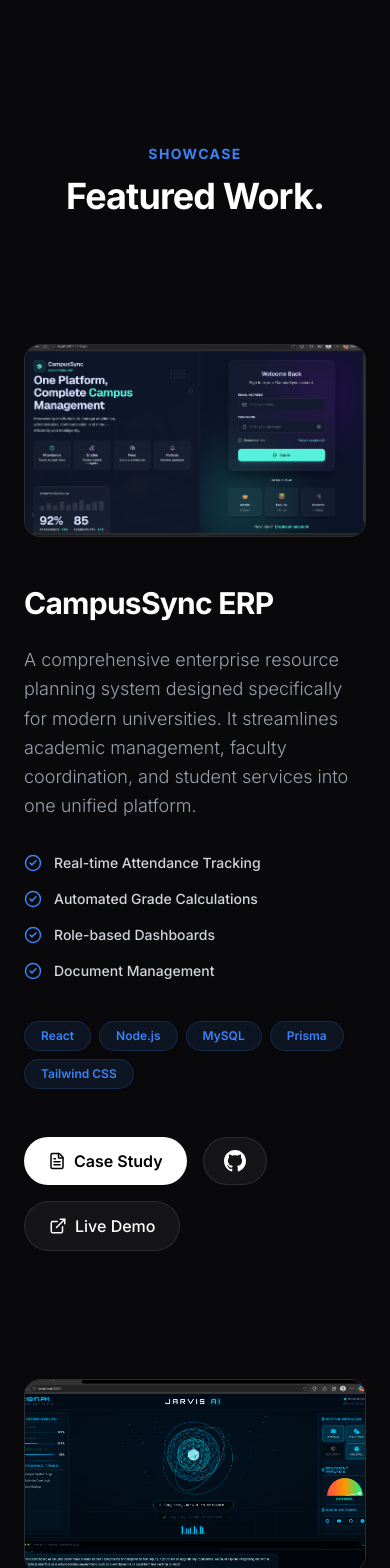
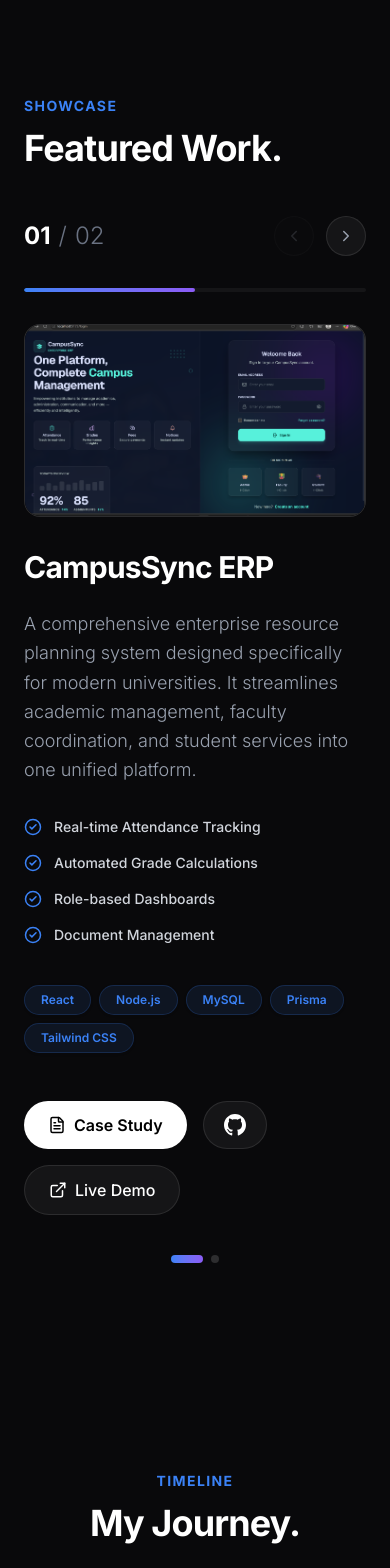
Before and after one commit to rishabhbhardwaj-dev/rishabh-portfolio, a React (Vite) app: page / in a window 390 px wide. Shown: the part 4640-6208 px from the top of the page. Built offline with nearby package versions, Linux system fonts and the light colour scheme.

Commit message:
Add featured projects carousel

```diff
--- a/src/sections/Projects.jsx
+++ b/src/sections/Projects.jsx
@@ -1,6 +1,6 @@
-import React from 'react';
-import { motion } from 'framer-motion';
-import { ExternalLink, FileText, CheckCircle2 } from 'lucide-react';
+import React, { useState, useCallback, useEffect } from 'react';
+import { motion, AnimatePresence } from 'framer-motion';
+import { ExternalLink, FileText, CheckCircle2, ChevronLeft, ChevronRight } from 'lucide-react';
 import { Link } from 'react-router-dom';
 import { siteConfig } from '../data/siteConfig';
 
@@ -11,7 +11,6 @@
     features: ["Real-time Attendance Tracking", "Automated Grade Calculations", "Role-based Dashboards", "Document Management"],
     tech: ["React", "Node.js", "MySQL", "Prisma", "Tailwind CSS"],
     image: siteConfig.projects.campusSync.image,
-    reverse: false,
     links: {
       caseStudy: siteConfig.projects.campusSync.caseStudy,
       github: siteConfig.projects.campusSync.github,
@@ -25,7 +24,6 @@
     features: ["Contextual Memory", "Workflow Automation", "API Integrations", "Voice Recognition"],
     tech: ["Next.js", "Python", "OpenAI API", "PostgreSQL"],
     image: siteConfig.projects.jarvisAI.image,
-    reverse: true,
     links: {
       caseStudy: siteConfig.projects.jarvisAI.caseStudy,
       github: siteConfig.projects.jarvisAI.github,
@@ -35,61 +33,148 @@
   }
 ];
 
+const slideVariants = {
+  enter: (dir) => ({
+    x: dir > 0 ? 600 : -600,
+    opacity: 0,
+  }),
+  center: {
+    x: 0,
+    opacity: 1,
+  },
+  exit: (dir) => ({
+    x: dir > 0 ? -600 : 600,
+    opacity: 0,
+  }),
+};
+
 export default function Projects() {
-  const ease = [0.16, 1, 0.3, 1];
+  const [current, setCurrent] = useState(0);
+  const [direction, setDirection] = useState(0);
+  const [isDragging, setIsDragging] = useState(false);
+  const total = projectsData.length;
+  const project = projectsData[current];
+
+  const goNext = useCallback(() => {
+    if (current + 1 < total) {
+      setDirection(1);
+      setCurrent((prev) => prev + 1);
+    }
+  }, [current, total]);
+
+  const goPrev = useCallback(() => {
+    if (current > 0) {
+      setDirection(-1);
+      setCurrent((prev) => prev - 1);
+    }
+  }, [current]);
+
+  useEffect(() => {
+    const handleKey = (e) => {
+      if (e.key === 'ArrowRight') goNext();
+      if (e.key === 'ArrowLeft') goPrev();
+    };
+    window.addEventListener('keydown', handleKey);
+    return () => window.removeEventListener('keydown', handleKey);
+  }, [goNext, goPrev]);
+
+  const handleDragEnd = (_, info) => {
+    setIsDragging(false);
+    const { offset, velocity } = info;
+    if (offset.x < -100 || velocity.x < -300) {
+      goNext();
+    } else if (offset.x > 100 || velocity.x > 300) {
+      goPrev();
+    }
+  };
 
   return (
-    <section id="projects" className="py-32 px-6 relative z-10 w-full flex flex-col items-center">
+    <section id="projects" className="py-20 md:py-32 px-6 relative z-10 w-full flex flex-col items-center overflow-hidden">
       <div className="container mx-auto max-w-6xl">
 
         <motion.div
           initial={{ opacity: 0, y: 20 }}
           whileInView={{ opacity: 1, y: 0 }}
-          viewport={{ once: true, margin: "-50px" }}
-          transition={{ duration: 1, ease }}
-          className="mb-32 text-center"
+          viewport={{ once: true }}
+          transition={{ duration: 0.8 }}
+          className="mb-12 md:mb-20"
         >
           <h2 className="text-sm font-bold tracking-widest text-primary uppercase mb-3">Showcase</h2>
-          <h3 className="text-4xl md:text-5xl lg:text-6xl font-bold tracking-tight text-white mb-6">Featured Work.</h3>
+          <h3 className="text-4xl md:text-5xl lg:text-6xl font-bold tracking-tight text-white">Featured Work.</h3>
         </motion.div>
 
-        <div className="flex flex-col gap-32 lg:gap-40">
-          {projectsData.map((project, index) => (
-            <div
-              key={index}
-              className={`flex flex-col lg:flex-row gap-12 lg:gap-20 items-center ${project.reverse ? 'lg:flex-row-reverse' : ''}`}
+        <div className="flex items-center justify-between mb-8">
+          <span className="text-2xl md:text-3xl font-light text-white">
+            <span className="font-bold text-white">{String(current + 1).padStart(2, '0')}</span>
+            <span className="text-gray-500 mx-2">/</span>
+            <span className="text-gray-500">{String(total).padStart(2, '0')}</span>
+          </span>
+
+          <div className="flex items-center gap-3">
+            <button
+              onClick={goPrev}
+              disabled={current === 0}
+              aria-label="Previous project"
+              className="w-10 h-10 rounded-full border border-white/10 bg-white/5 flex items-center justify-center text-gray-400 hover:text-white hover:border-white/20 hover:bg-white/10 transition-all duration-300 disabled:opacity-20 disabled:cursor-not-allowed"
             >
-              {/* Image Container */}
+              <ChevronLeft size={18} />
+            </button>
+            <button
+              onClick={goNext}
+              disabled={current === total - 1}
+              aria-label="Next project"
+              className="w-10 h-10 rounded-full border border-white/10 bg-white/5 flex items-center justify-center text-gray-400 hover:text-white hover:border-white/20 hover:bg-white/10 transition-all duration-300 disabled:opacity-20 disabled:cursor-not-allowed"
+            >
+              <ChevronRight size={18} />
+            </button>
+          </div>
+        </div>
+
+        <div className="w-full h-1 rounded-full bg-white/5 mb-8 overflow-hidden">
           <motion.div
-                initial={{ opacity: 0, x: project.reverse ? 40 : -40 }}
-                whileInView={{ opacity: 1, x: 0 }}
-                viewport={{ once: true, margin: "-100px" }}
-                transition={{ duration: 1, ease }}
-                className="w-full lg:w-[55%] relative group rounded-2xl overflow-hidden border border-white/10 bg-white/5 transition-all duration-500 hover:border-white/30 hover:shadow-[0_0_50px_-15px_rgba(255,255,255,0.15)] hover:-translate-y-2"
+            className="h-full rounded-full bg-gradient-to-r from-primary to-accent1"
+            animate={{ width: ((current + 1) / total) * 100 + '%' }}
+            transition={{ duration: 0.5, ease: [0.22, 1, 0.36, 1] }}
+          />
+        </div>
+
+        <div className="relative w-full overflow-hidden">
+          <AnimatePresence mode="wait" custom={direction}>
+            <motion.div
+              key={current}
+              custom={direction}
+              initial="enter"
+              animate="center"
+              exit="exit"
+              variants={slideVariants}
+              transition={{ duration: 0.6, ease: [0.22, 1, 0.36, 1] }}
+              drag="x"
+              dragConstraints={{ left: 0, right: 0 }}
+              dragElastic={0.15}
+              onDragStart={() => setIsDragging(true)}
+              onDragEnd={handleDragEnd}
+              className="w-full cursor-grab active:cursor-grabbing"
+              style={{ touchAction: 'pan-y' }}
             >
-                {/* Subtle border glow effect inner */}
+              <div className={'flex flex-col ' + (current % 2 === 0 ? 'lg:flex-row' : 'lg:flex-row-reverse') + ' gap-8 lg:gap-16 items-center w-full'}>
+
+                <div className="w-full lg:w-[55%]">
+                  <div className="relative group rounded-2xl overflow-hidden border border-white/10 bg-white/5 transition-all duration-500 hover:border-white/30 hover:shadow-[0_0_50px_-15px_rgba(255,255,255,0.15)]">
                     <div className="absolute inset-0 bg-primary/20 opacity-0 group-hover:opacity-10 transition-opacity duration-500 z-10 pointer-events-none"></div>
-                <div className="w-full aspect-video bg-[#0a0a0a]">
+                    <div className="aspect-video bg-[#0a0a0a]">
                       <img
                         src={project.image}
                         alt={project.title}
                         className="w-full h-full object-cover object-top group-hover:scale-[1.03] transition-transform duration-700 ease-out"
+                        draggable={false}
                       />
                     </div>
-              </motion.div>
+                  </div>
+                </div>
 
-              {/* Content Container */}
-              <motion.div
-                initial={{ opacity: 0, x: project.reverse ? -40 : 40 }}
-                whileInView={{ opacity: 1, x: 0 }}
-                viewport={{ once: true, margin: "-100px" }}
-                transition={{ duration: 1, delay: 0.1, ease }}
-                className="w-full lg:w-[45%] flex flex-col"
-              >
+                <div className="w-full lg:w-[45%] flex flex-col">
                   <h4 className="text-3xl md:text-4xl font-bold text-white mb-6 tracking-tight">{project.title}</h4>
-                <p className="text-gray-400 text-lg leading-relaxed mb-8 font-light">
-                  {project.overview}
-                </p>
+                  <p className="text-gray-400 text-lg leading-relaxed mb-8 font-light">{project.overview}</p>
 
                   <div className="grid grid-cols-1 sm:grid-cols-2 gap-4 mb-10">
                     {project.features.map((feature, idx) => (
@@ -100,7 +185,6 @@
                     ))}
                   </div>
 
-                {/* Upgraded Tech Chips */}
                   <div className="flex flex-wrap gap-2 mb-12">
                     {project.tech.map((chip, idx) => (
                       <span
@@ -112,14 +196,13 @@
                     ))}
                   </div>
 
-                {/* Buttons: Case Study → GitHub → Live Demo */}
-                <div className="flex flex-wrap gap-4 mt-auto">
+                  <div className="flex flex-wrap gap-4 mt-auto" onClick={(e) => { if (isDragging) e.preventDefault(); }}>
                     <Link
                       to={project.links.caseStudy}
-                    className="group inline-flex items-center gap-2 px-6 py-3 rounded-full bg-white text-black font-semibold transition-all duration-500 hover:-translate-y-1 hover:shadow-[0_10px_40px_-10px_rgba(255,255,255,0.5)] hover:bg-gray-100"
+                      className="group/btn inline-flex items-center gap-2 px-6 py-3 rounded-full bg-white text-black font-semibold transition-all duration-500 hover:-translate-y-1 hover:shadow-[0_10px_40px_-10px_rgba(255,255,255,0.5)] hover:bg-gray-100"
                     >
                       <FileText size={18} /> Case Study
-                    <span className="opacity-0 group-hover:opacity-100 group-hover:translate-x-1 transition-all duration-300 -ml-2 group-hover:ml-0 hidden sm:inline-block">→</span>
+                      <span className="opacity-0 group-hover/btn:opacity-100 group-hover/btn:translate-x-1 transition-all duration-300 -ml-2 group-hover/btn:ml-0 hidden sm:inline-block">→</span>
                     </Link>
                     <a
                       href={project.links.github}
@@ -148,8 +231,20 @@
                       </span>
                     )}
                   </div>
+                </div>
+              </div>
             </motion.div>
+          </AnimatePresence>
         </div>
+
+        <div className="flex items-center justify-center gap-2 mt-10">
+          {projectsData.map((_, idx) => (
+            <button
+              key={idx}
+              onClick={() => { setDirection(idx > current ? 1 : -1); setCurrent(idx); }}
+              aria-label={'Go to project ' + (idx + 1)}
+              className={'rounded-full transition-all duration-500 ' + (idx === current ? 'w-8 h-2 bg-gradient-to-r from-primary to-accent1' : 'w-2 h-2 bg-white/15 hover:bg-white/30')}
+            />
           ))}
         </div>
 
```
Lines whose indentation alone changed are shown as unchanged.
